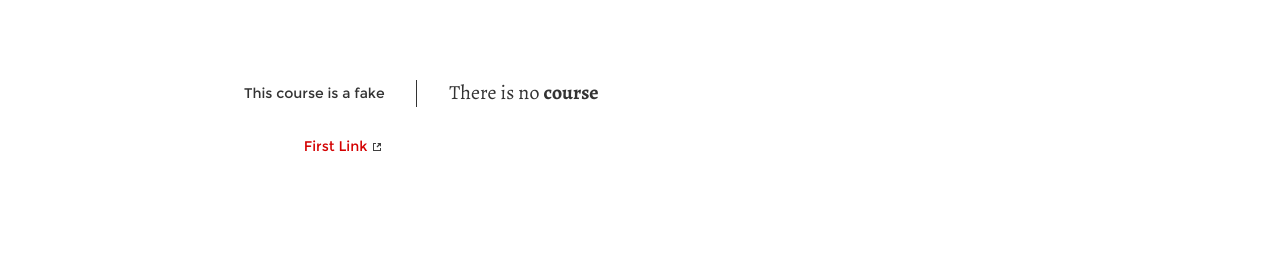
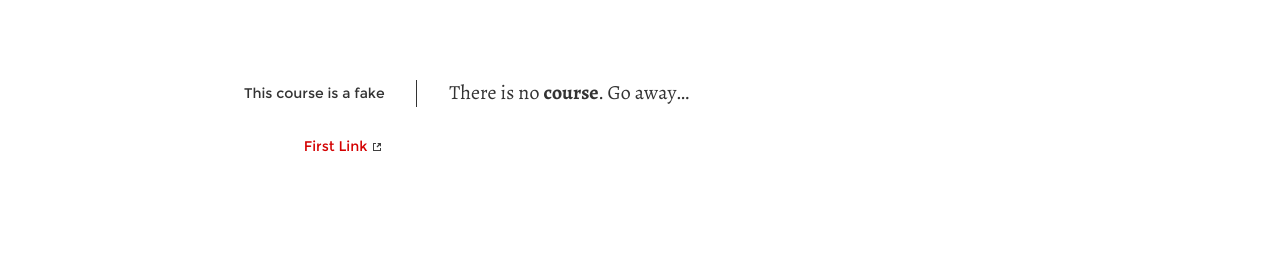
Before and after one commit to netlifydemo/cms-demo, a Jekyll site: the page built from _courses/2015-6-30-another-course.md, in a window 1280 px wide. Shown: the part 175-451 px from the top of the page. Built offline with Jekyll 4.4.1, drawn with Linux system fonts in a browser that asks for light colours.

Commit message:
Updated Course Another Course In Music

```diff
--- a/_courses/2015-6-30-another-course.md
+++ b/_courses/2015-6-30-another-course.md
@@ -1,12 +1,13 @@
 ---
 "title": "Another Course In Music"
-"date": 2015-06-30T19:00:00.000Z
+"datetime": 2015-06-24T00:00:00-07:00
 "info": "This course is a fake"
 "links":
   - "label": "First Link"
     "url": "https://www.netlify.com"
 "docs": []
 "cmsUserSlug": ""
+"date": 2015-06-30T19:00:00.000Z
 ---
 
-There is no **course**
+There is no **course**. Go away...
```
